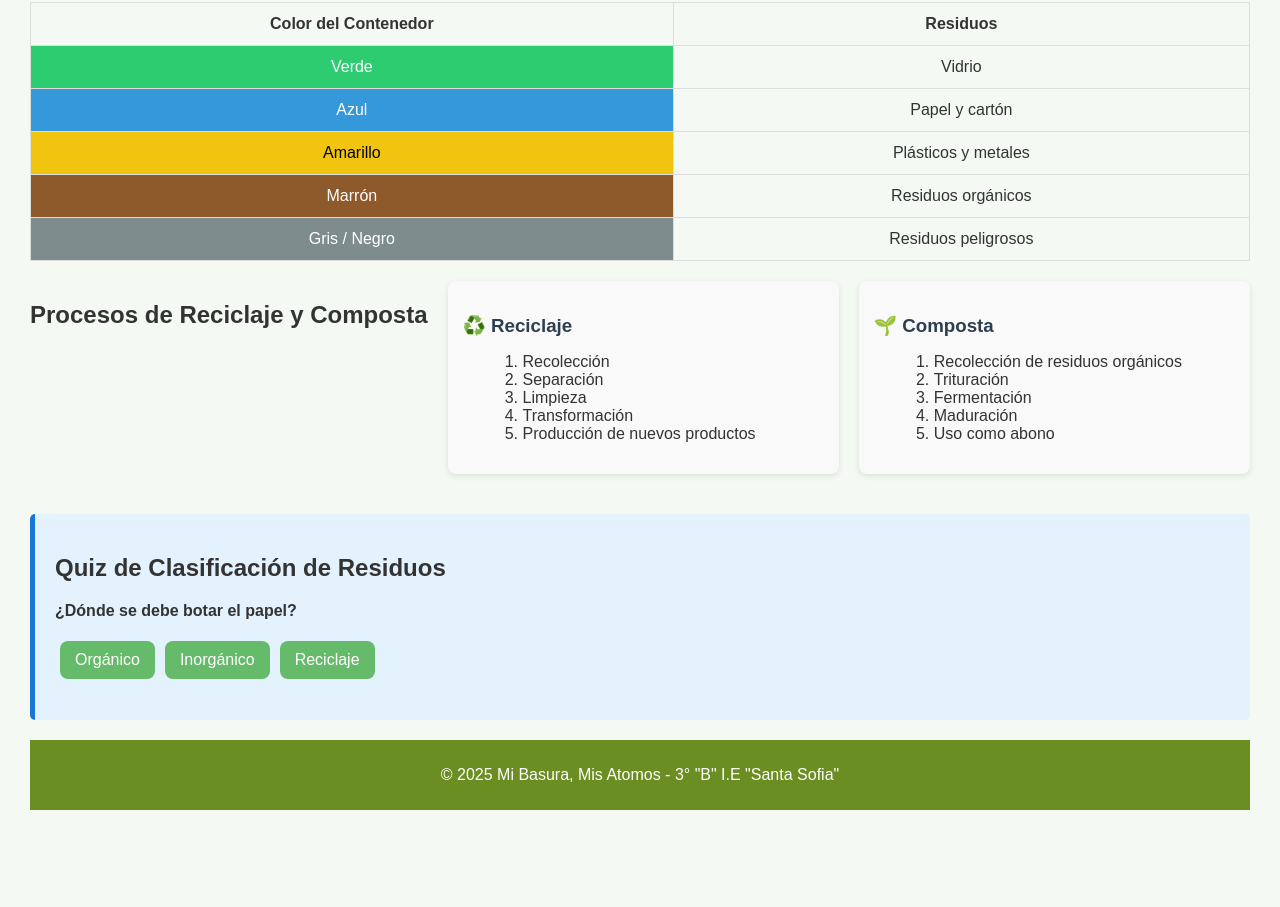
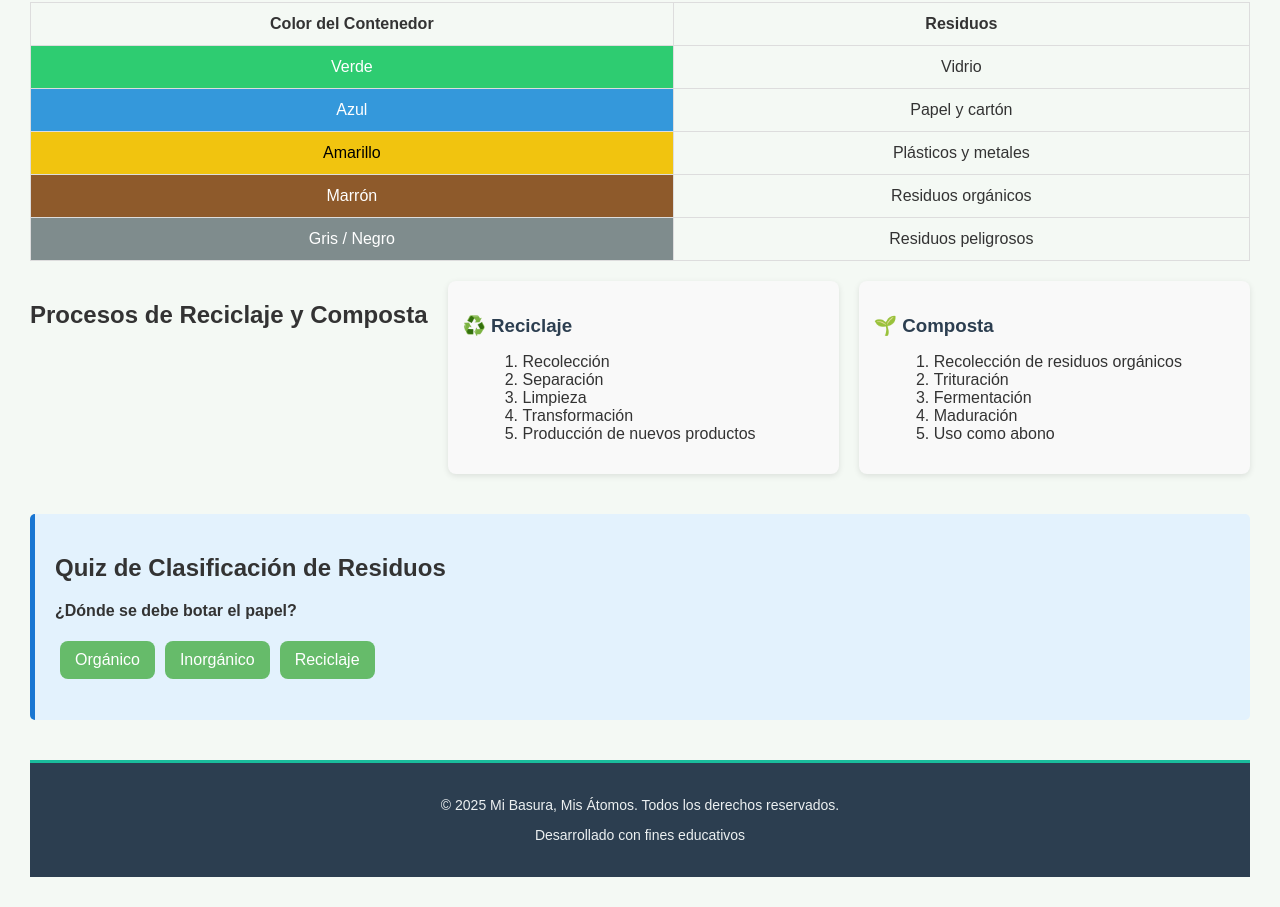
Before and after one commit to eestradasa01-sketch/Ecociencia-escolar, a plain HTML site: page index.html in a window 1280 px wide. Shown: the part 531-1438 px from the top of the page. Before the commit the page ends 1371 px from the top, so only its background shows below. Drawn offline with Linux system fonts and the light colour scheme.

Commit message:
Actualización 4.3

```diff
--- a/estilos.css
+++ b/estilos.css
@@ -154,10 +154,17 @@ button:hover{
   margin-left: 20px;
 }
 
-footer {
+.footer {
+  background-color: #2c3e50;
+  color: #ecf0f1;
+  padding: 20px 10px;
   text-align: center;
-  background: olivedrab;
-  color: white;
-  padding: 10px;
-  margin-top: 20px;
+  margin-top: 40px;
+  font-size: 14px;
+  border-top: 3px solid #1abc9c;
 }
+
+.footer-contenido {
+  max-width: 900px;
+  margin: 0 auto;
+}
--- a/index.html
+++ b/index.html
@@ -103,8 +103,11 @@
     <script src="script.js"></script>
     </div>
 
-    <footer>
-        <p>&copy; 2025 Mi Basura, Mis Atomos - 3° "B" I.E "Santa Sofia"</p>
+    <footer class="footer">
+        <div class="footer-contenido">
+            <p>© 2025 Mi Basura, Mis Átomos. Todos los derechos reservados.</p>
+            <p>Desarrollado con fines educativos</p>
+        </div>
     </footer>
 </body>
 </html>
```
